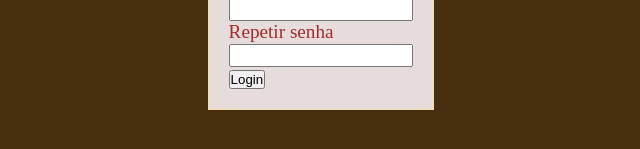
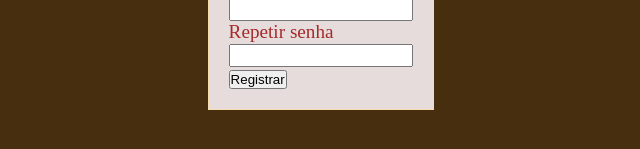
Before and after one commit to Dalisson51/NODELocaVeiculos, a website with bundled scripts: page public/registro/registro.html in a window 1280 px wide. Shown: the part 411-560 px from the top of the page, 319-959 px from the left. Built offline with nearby package versions, Linux system fonts and the light colour scheme.

Commit message:
Update registro.html

```diff
--- a/public/registro/registro.html
+++ b/public/registro/registro.html
@@ -6,7 +6,7 @@
     <meta name="viewport" content="width=device-width, initial-scale=1.0">
     <meta http-equiv="X-UA-Compatible" content="IE=edge">
     <link rel="stylesheet" href="registro.css">
-    <title>Login</title>
+    <title>Registro</title>
 </head>
 
 <body>
@@ -18,7 +18,8 @@
             <input type="password" name="senha" id="senha"><br>
             <label for="repetirsenha">Repetir senha</label><br>
             <input type="password" name="repetirsenha" id="repetirsenha"><br>
-            <button>Login</button>
+
+            <button>Registrar</button>
         </form>
     </main>
 
```
